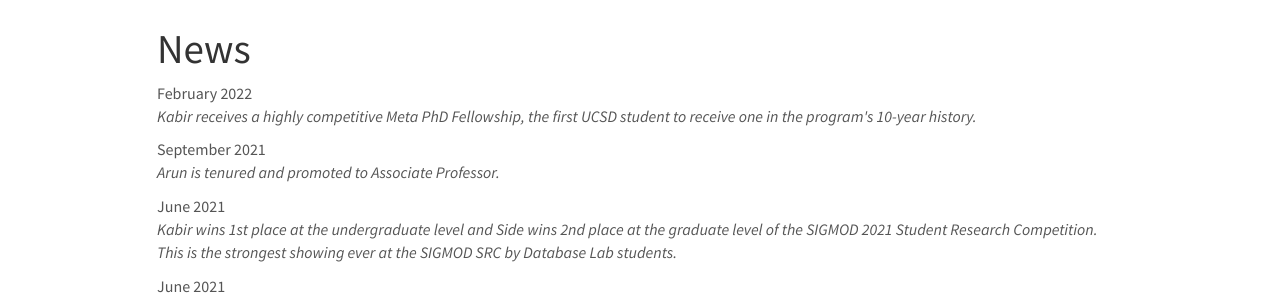
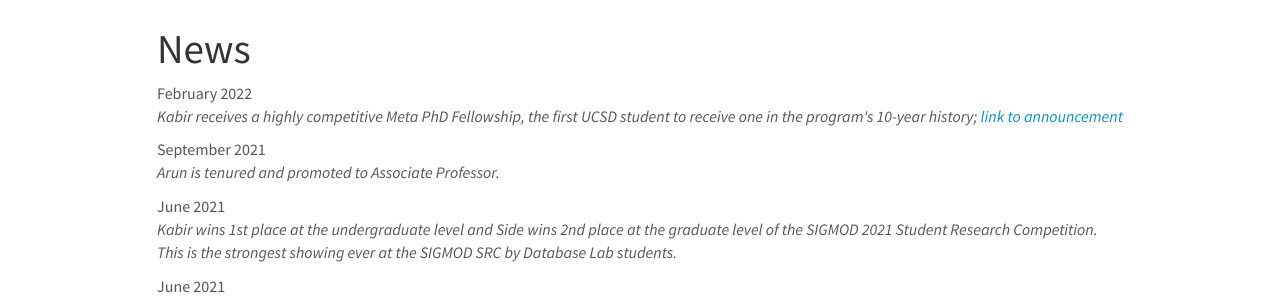
Before and after one commit to dbucsd/dbucsd.github.io, a Jekyll site: the page built from index.md, in a window 1280 px wide and 900 px high, scrolled down 4172 px. Shown: the part 154-454 px from the top of the window. Built offline with Jekyll 4.4.1, drawn with Linux system fonts in a browser that asks for light colours; nearby versions of some CDN libraries.

Commit message:
kabir meta

```diff
--- a/_data/news.yml
+++ b/_data/news.yml
@@ -1,5 +1,5 @@
 - date: February 2022
-  headline: "Kabir receives a highly competitive Meta PhD Fellowship, the first UCSD student to receive one in the program's 10-year history."
+  headline: "Kabir receives a highly competitive Meta PhD Fellowship, the first UCSD student to receive one in the program's 10-year history; <a href='https://research.facebook.com/blog/2022/2/announcing-the-recipients-of-the-2022-meta-phd-research-fellowship/'>link to announcement</a>"
 - date: September 2021
   headline: "Arun is tenured and promoted to Associate Professor."
 - date: June 2021
```
